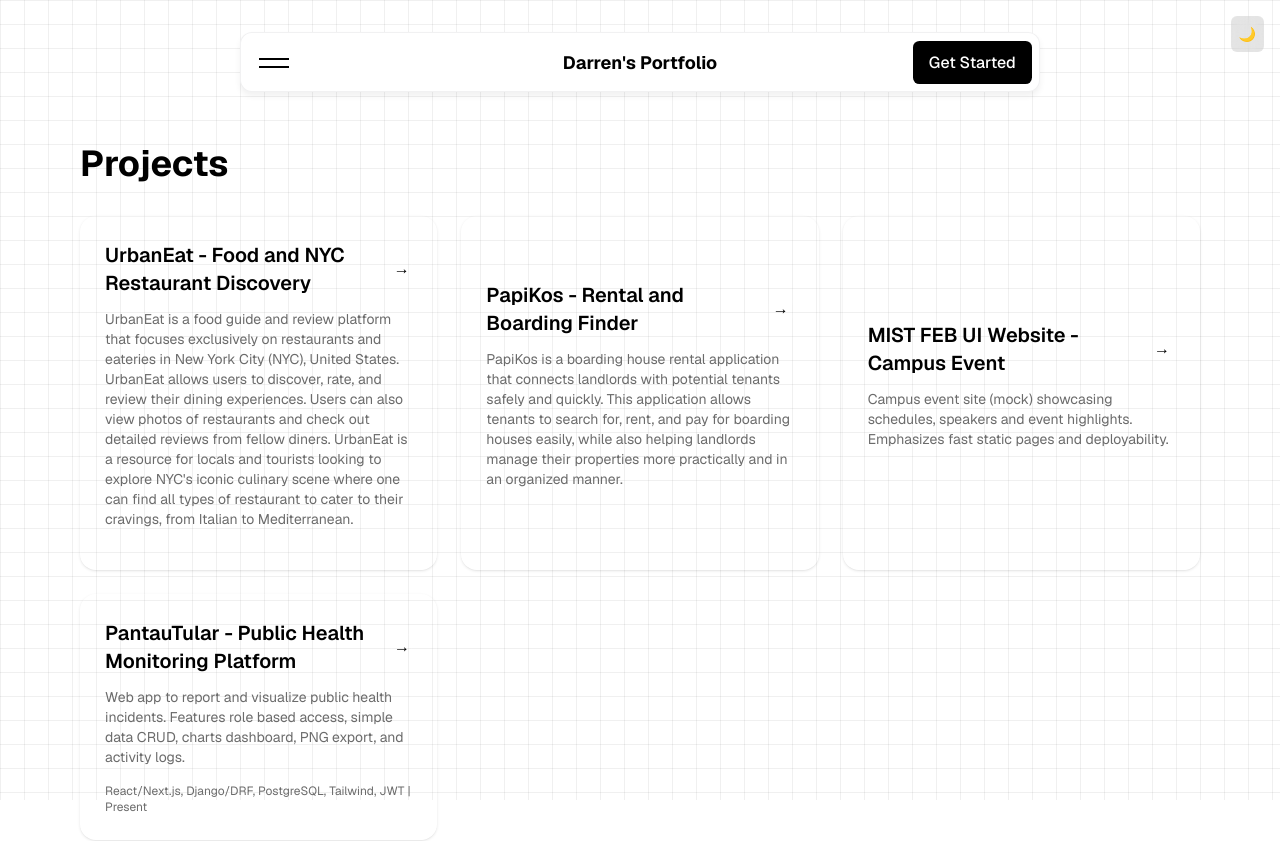
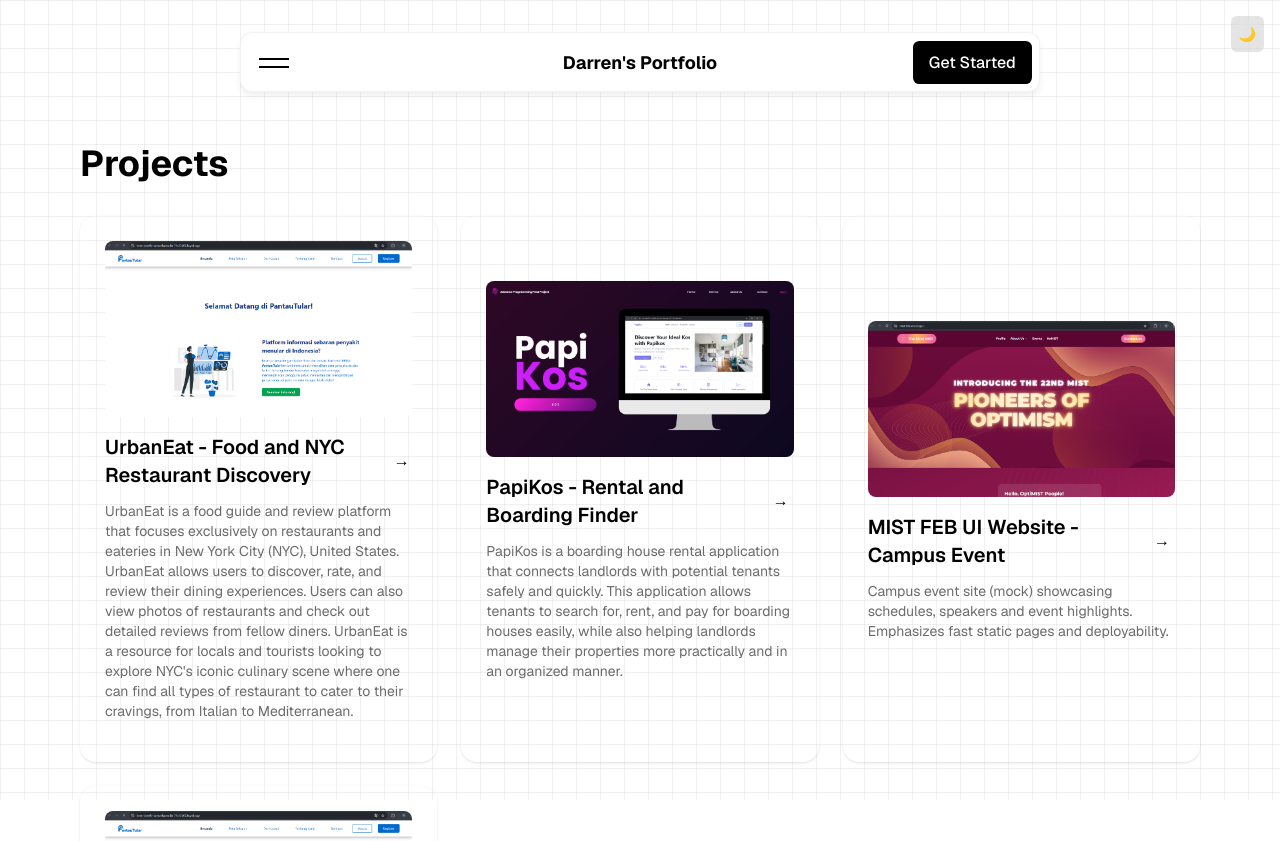
Before and after one commit to DarrenM07/my-portofolio, a Next.js app: page /projects in a window 1280 px wide. Shown: the top 841 px of the page. Built offline with nearby package versions, Linux system fonts and the light colour scheme.

Commit message:
fix projects

```diff
--- a/src/components/ProjectsListClient.tsx
+++ b/src/components/ProjectsListClient.tsx
@@ -56,7 +56,9 @@
   return (
     <>
       <div className="mt-8 grid gap-6 sm:grid-cols-2 lg:grid-cols-3">
-        {projects.map((p) => (
+        {projects.map((p) => {
+          const thumb = p.image ? (Array.isArray(p.image) ? p.image[0] : p.image) : null;
+          return (
             <button
               key={p.id}
               type="button"
@@ -65,6 +67,12 @@
               aria-expanded={selected?.id === p.id}
               className="group text-left glass rounded-2xl p-6 shadow-sm hover:shadow-lg transition-shadow"
             >
+              {thumb && (
+                <div className="mb-4 overflow-hidden rounded-lg">
+                  <img src={thumb} alt={`${p.title} thumbnail`} loading="lazy" className="w-full h-36 md:h-44 object-cover" />
+                </div>
+              )}
+
               <div className="flex items-center justify-between">
                 <h3 className="text-xl font-semibold">{p.title}</h3>
                 <span aria-hidden className="inline-flex size-8 items-center justify-center rounded-full border border-white/15 group-hover:bg-white/10 transition">→</span>
@@ -72,7 +80,8 @@
               <p className="mt-3 text-sm text-[var(--muted)]">{p.desc}</p>
               <div className="mt-4 text-xs text-[var(--muted)]">{p.subtitle}</div>
             </button>
-        ))}
+          );
+        })}
       </div>
 
       {selected && (
@@ -209,7 +218,7 @@
   const next = () => setIdx((s) => (s + 1) % images.length);
 
   return (
-    <div className="w-full h-44 md:h-56 bg-gray-100 dark:bg-gray-900 relative overflow-hidden">
+    <div className="w-full h-64 md:h-80 bg-gray-100 dark:bg-gray-900 relative overflow-hidden">
       <img src={images[idx]} alt={`${title} screenshot ${idx + 1}`} className="w-full h-full object-cover" />
 
       {images.length > 1 && (
```
Lines whose indentation alone changed are shown as unchanged.
